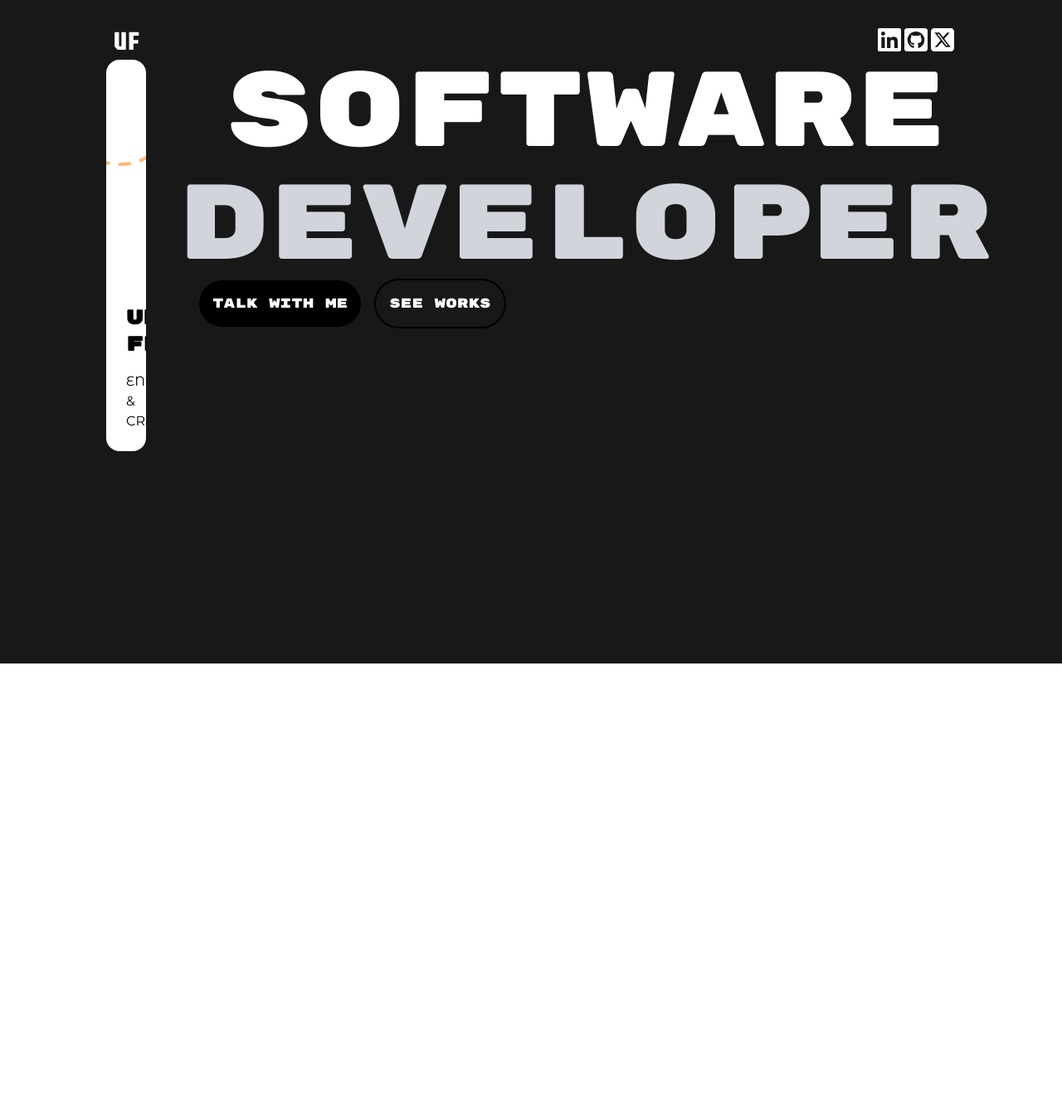
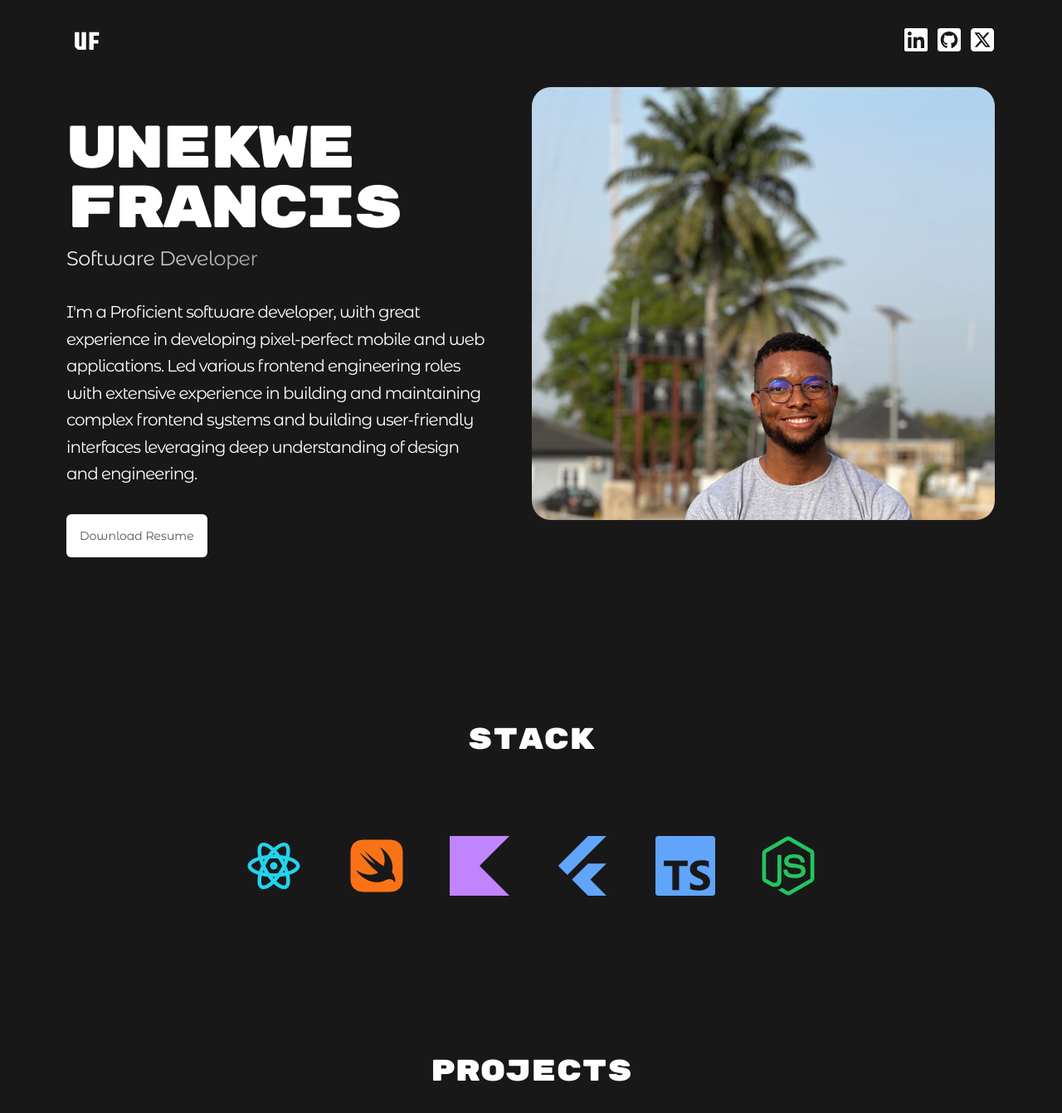
Before and after one commit to Nchekwube001/my-portfolio, a React (Vite) app: page / in a window 1280 px wide. Shown: the top 1342 px of the page at 83% size. Before the commit the page ends 800 px from the top, so only its background shows below. Built offline with nearby package versions, Linux system fonts and the light colour scheme.

Commit message:
added stack

```diff
--- a/src/App.tsx
+++ b/src/App.tsx
@@ -1,17 +1,21 @@
 import Header from "./components/Header";
-import PhotoBox from "./components/PhotoBox";
-import TitleBox from "./components/TitleBox";
+import Hero from "./components/Hero";
+import Projects from "./components/Projects";
+import Technologies from "./components/Technologies";
 
 function App() {
   return (
-    <div className="w-full bg-mainDark min-h-screen px-32 py-6">
+    <div className="w-full bg-mainDark min-h-screen px-8 md:px-20  py-6">
       <Header />
-      <div className="flex flex-row">
+      <Hero />
+      <Technologies />
+      <Projects />
+      {/* <div className="flex flex-row">
         <PhotoBox />
         <div className="pl-10">
           <TitleBox />
         </div>
-      </div>
+      </div> */}
     </div>
   );
 }
--- a/src/components/Header.tsx
+++ b/src/components/Header.tsx
@@ -2,26 +2,60 @@ import { IconContext } from "react-icons";
 import myLogo from "../assets/myLogo.svg";
 import { FaLinkedin, FaGithubSquare } from "react-icons/fa";
 import { FaSquareXTwitter } from "react-icons/fa6";
+import { motion } from "motion/react";
 
 function Header() {
   return (
-    <div className="flex flex-row items-center justify-between w-full">
-      <div>
+    <motion.div
+      initial={{
+        opacity: 0,
+        y: -50,
+      }}
+      animate={{
+        opacity: 1,
+        y: 0,
+      }}
+      transition={{
+        duration: 1,
+        ease: "easeOut",
+        delay: 0.2,
+      }}
+      className="flex flex-row items-center justify-between w-full"
+    >
+      <a href="/" aria-label="home">
         <img src={myLogo} alt="mySvgImage" className="w-12 h-12" />
-      </div>
+      </a>
 
-      <div className="flex flex-row items-center justify-center">
+      <div className="flex flex-row items-center justify-center gap-2">
+        <a
+          href="https://www.linkedin.com/in/unekwe-francis-56485b1ba"
+          target="_blank"
+          aria-label="linkedIn"
+        >
           <IconContext.Provider value={{ color: "white", size: "32px" }}>
             <FaLinkedin />
           </IconContext.Provider>
+        </a>
+        <a
+          href="https://github.com/Nchekwube001"
+          target="_blank"
+          aria-label="github"
+        >
           <IconContext.Provider value={{ color: "white", size: "32px" }}>
             <FaGithubSquare />
           </IconContext.Provider>
+        </a>
+        <a
+          href="https://x.com/frxnsix_?s=21&t=QJ8FjRTEBefSuT7Z11VUPg"
+          target="_blank"
+          aria-label="twitter"
+        >
           <IconContext.Provider value={{ color: "white", size: "32px" }}>
             <FaSquareXTwitter />
           </IconContext.Provider>
+        </a>
       </div>
-    </div>
+    </motion.div>
   );
 }
 
--- /dev/null
+++ b/src/components/Hero.tsx
@@ -0,0 +1,48 @@
+import React from "react";
+import portrait from "../assets/portrait.jpg";
+import { HERO_CONTENT } from "../constants/utils";
+// montserratAlt;
+// lg: p - 8;
+function Hero() {
+  return (
+    <div className="pb-4 lg:mb-36 mt-8">
+      <div className="flex flex-wrap lg:flex-row-reverse">
+        <div className="w-full lg:w-1/2">
+          <div className="flex justify-center  ">
+            <img
+              src={portrait}
+              aria-label="Unekwe Francis"
+              className="border border-stone-900 rounded-3xl"
+              // className="w-48 h-64 object-cover rounded-xl"
+            />
+          </div>
+        </div>
+        <div className="w-full lg:w-1/2">
+          <div className="flex flex-col items-center lg:items-start mt-10">
+            <h2 className="font-rubikMono pb-2 text-3xl tracking-tighter md:text-5xl lg:text-7xl text-white">
+              Unekwe Francis
+            </h2>
+            <span className="font-montserratAlt bg-gradient-to-r from-stone-100 to-stone-400 bg-clip-text text-2xl tracking-tight text-transparent">
+              Software Developer
+            </span>
+
+            <p className="font-montserratAlt text-left text-white my-2 max-w-lg py-6 text-xl leading-relaxed tracking-tighter">
+              {HERO_CONTENT}
+            </p>
+            <a
+              href="/resume.pdf"
+              target="_blank"
+              rel="noopener noreferrer"
+              download
+              className="bg-white rounded-md p-4 text-sm font-montserratAlt text-stone-600 mb-10"
+            >
+              Download Resume
+            </a>
+          </div>
+        </div>
+      </div>
+    </div>
+  );
+}
+
+export default Hero;
--- /dev/null
+++ b/src/components/Projects.tsx
@@ -0,0 +1,13 @@
+import React from "react";
+
+function Projects() {
+  return (
+    <div className="pb-4">
+      <h2 className="my-20 text-center text-4xl font-rubikMono text-white">
+        Projects
+      </h2>
+    </div>
+  );
+}
+
+export default Projects;
--- /dev/null
+++ b/src/components/Technologies.tsx
@@ -0,0 +1,37 @@
+import { RiReactjsLine } from "react-icons/ri";
+import { FaNodeJs } from "react-icons/fa";
+import { FaSwift, FaFlutter } from "react-icons/fa6";
+import { SiKotlin, SiTypescript } from "react-icons/si";
+
+function Technologies() {
+  return (
+    <div className="pb-24">
+      <h2 className="my-20 text-center text-4xl font-rubikMono text-white">
+        Stack
+      </h2>
+
+      <div className="flex flex-wrap items-center justify-center gap-5">
+        <div className="p-4">
+          <RiReactjsLine className="text-7xl text-cyan-400" />
+        </div>
+        <div className="p-4">
+          <FaSwift className="text-7xl text-orange-500" />
+        </div>
+        <div className="p-4">
+          <SiKotlin className="text-7xl text-purple-400" />
+        </div>
+        <div className="p-4">
+          <FaFlutter className="text-7xl text-blue-400" />
+        </div>
+        <div className="p-4">
+          <SiTypescript className="text-7xl text-blue-400" />
+        </div>
+        <div className="p-4">
+          <FaNodeJs className="text-7xl text-green-500" />
+        </div>
+      </div>
+    </div>
+  );
+}
+
+export default Technologies;
--- a/src/constants/utils.tsx
+++ b/src/constants/utils.tsx
@@ -1 +1,3 @@
 export const myEmail = "unekwenchekwube@gmail.com";
+export const HERO_CONTENT =
+  "I'm a Proficient software developer, with great experience in developing pixel-perfect mobile and web applications.  Led various frontend engineering roles with extensive experience in building and maintaining complex frontend systems and building user-friendly interfaces leveraging deep understanding of design and engineering.";
```
Also changed, not shown: 1 other file (tests, documents, lock files or other folders). Lines whose indentation alone changed are shown as unchanged.
